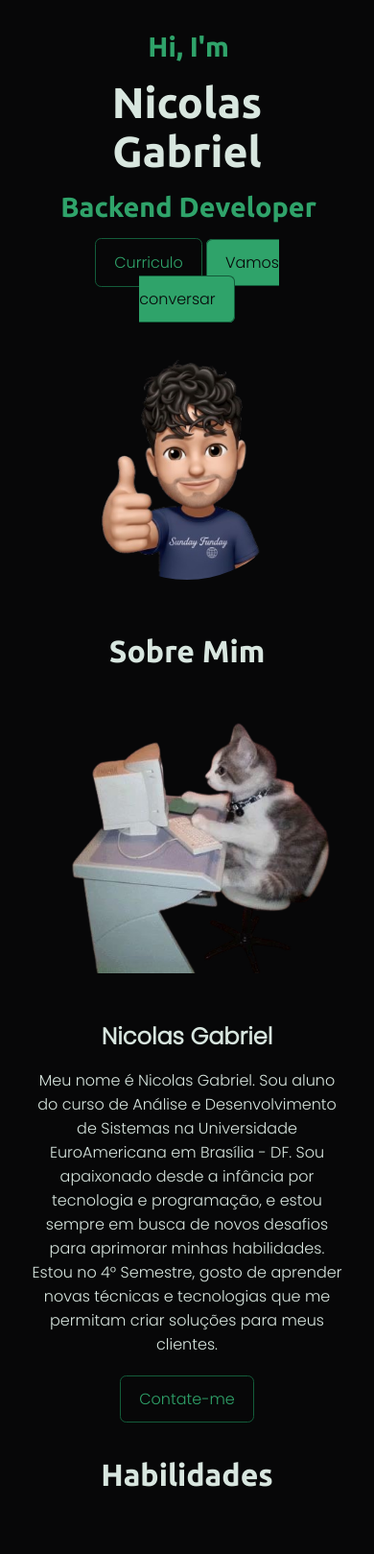
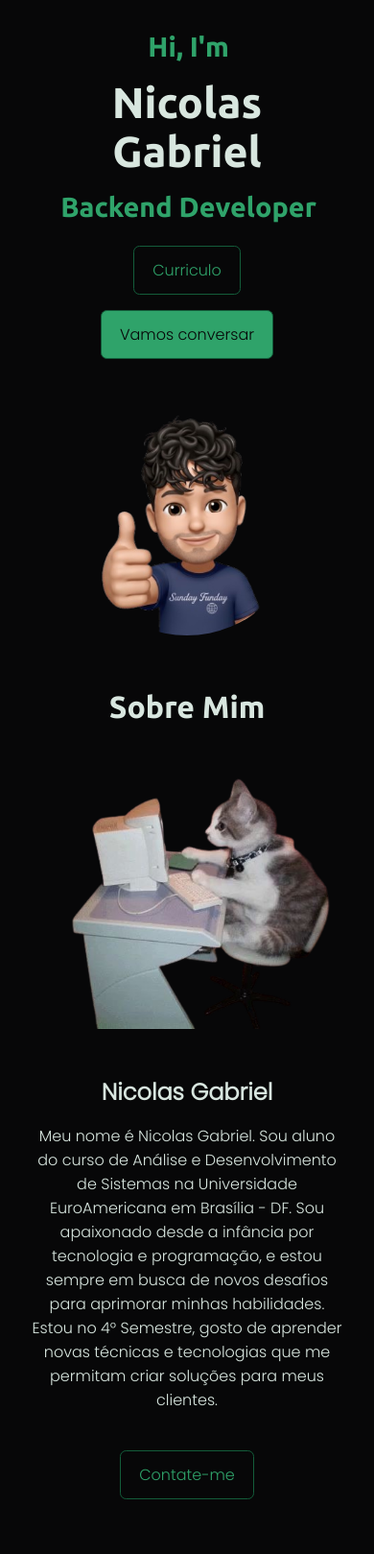
Before and after one commit to nicthecreator/portfolio-nicthecreator, a Django app: page / in a window 390 px wide. Shown: the top 1619 px of the page at 96% size. Run offline with Django 3.2, Linux system fonts and the light colour scheme; some libraries are stand-ins or nearby versions.

Commit message:
Responsividade para todos os tamanhos de tela!!!

```diff
--- a/static/css/style.css
+++ b/static/css/style.css
@@ -475,7 +475,7 @@ ul li a:hover {
 }
 
 .btn {
-    margin-left: 0 .5rem;
+    margin: 0.5rem;
     font-size: 1rem;
     color: #2FA36A;
     cursor: pointer;
@@ -485,6 +485,9 @@ ul li a:hover {
     background: transparent;
     font-family: 'Poppins', sans-serif;
     transition: all .4s ease-in-out;
+    white-space: nowrap;
+    display: inline-block;
+    text-align: center;
 }
 
 .buttons a,
```
